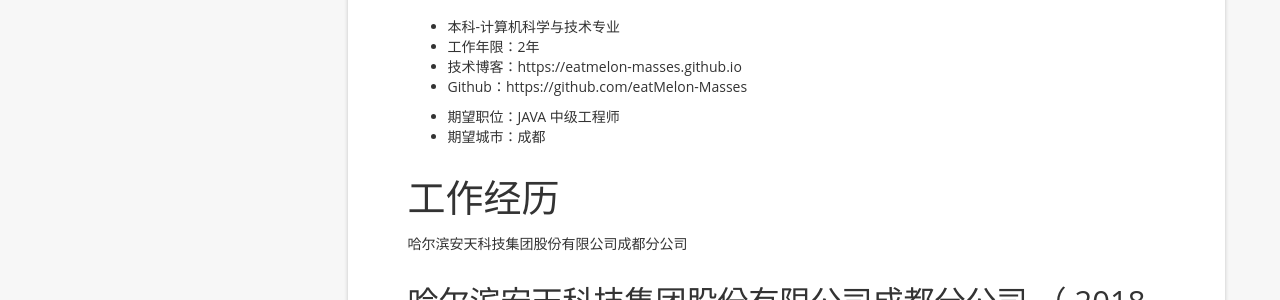
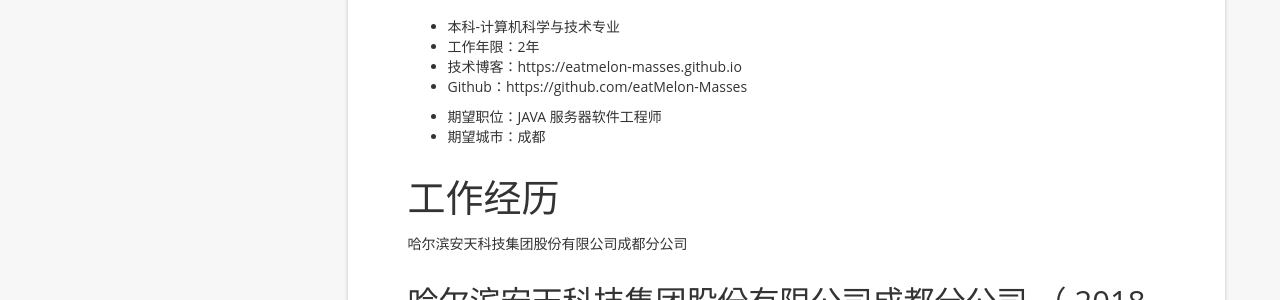
Before and after one commit to eatMelon-Masses/eatMelon-Masses.github.io, a Jekyll site: the page built from yeizi.MD, in a window 1280 px wide and 900 px high, scrolled down 518 px. Shown: the part 153-453 px from the top of the window. Built offline with Jekyll 4.4.1, drawn with Linux system fonts in a browser that asks for light colours; nearby versions of some CDN libraries; a script that is not in the unit is left out; comment, search, counter and statistics services are not loaded.

Commit message:
fix: 职位调整

```diff
--- a/yeizi.MD
+++ b/yeizi.MD
@@ -17,7 +17,7 @@ permalink: /yiezi/
  - 技术博客：https://eatmelon-masses.github.io
  - Github：https://github.com/eatMelon-Masses
 
- - 期望职位：JAVA 中级工程师
+ - 期望职位：JAVA 服务器软件工程师
  - 期望城市：成都
 
 
```
